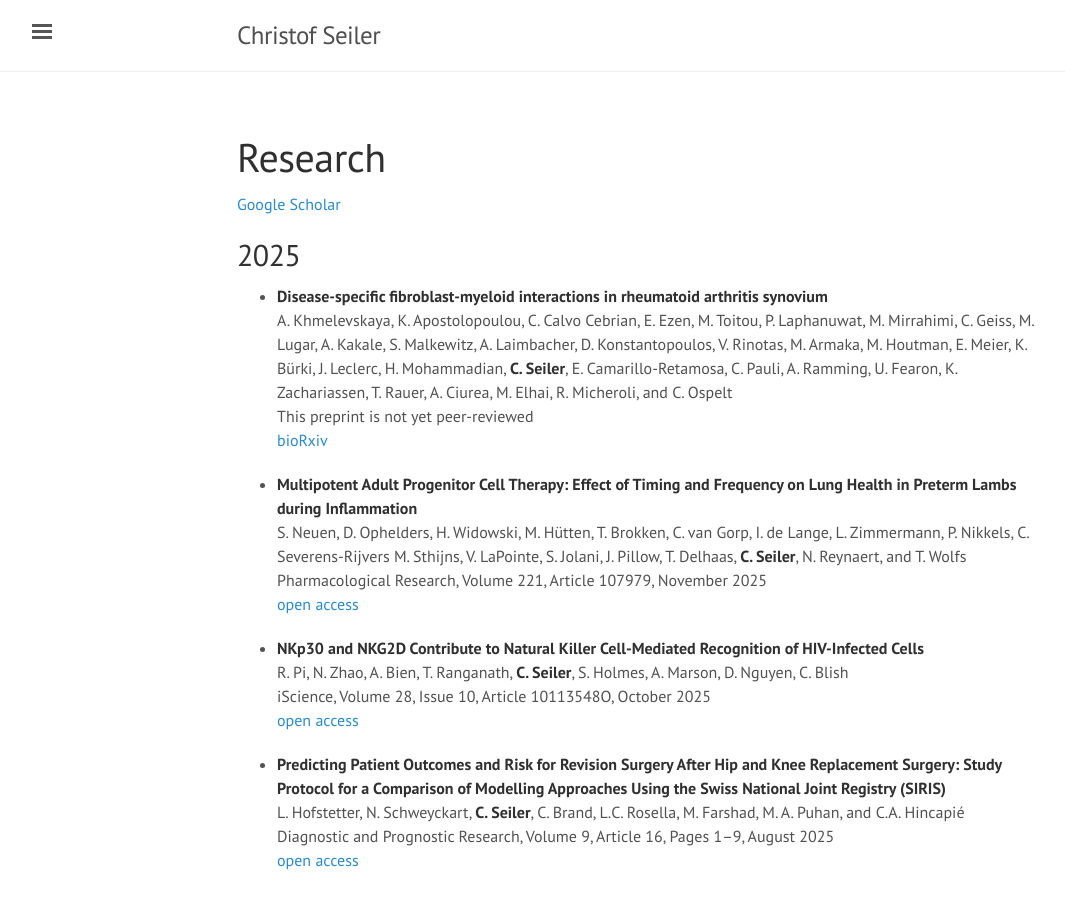
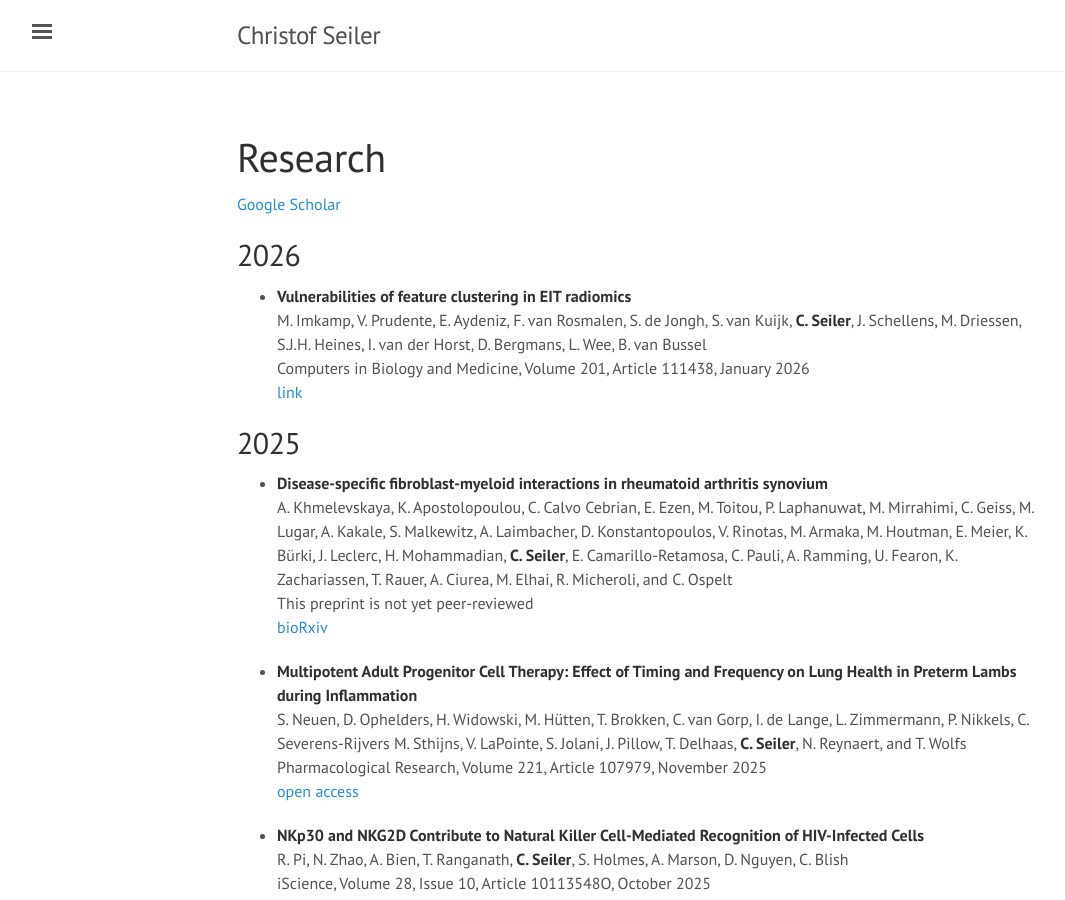
Before and after one commit to ChristofSeiler/ChristofSeiler.github.io, a Jekyll site: the page built from research.md, in a window 1280 px wide and 900 px high. Shown: the whole window, without its empty margins (3-1068 px from the left). Built offline with Jekyll 4.4.1, drawn with Linux system fonts in a browser that asks for light colours.

Commit message:
added maike's paper

```diff
--- a/research.md
+++ b/research.md
@@ -4,6 +4,13 @@ title: Research
 ---
 
 [Google Scholar](https://scholar.google.com/citations?user=fxMt84EAAAAJ&hl=en)
+
+## 2026
+
+* **Vulnerabilities of feature clustering in EIT radiomics** <br>
+M. Imkamp, V. Prudente, E. Aydeniz, F. van Rosmalen, S. de Jongh, S. van Kuijk, **C. Seiler**, J. Schellens, M. Driessen, S.J.H. Heines, I. van der Horst, D. Bergmans, L. Wee, B. van Bussel <br>
+Computers in Biology and Medicine, Volume 201, Article 111438, January 2026 <br>
+[link](https://authors.elsevier.com/c/1mMp82OYdBXT5)
 
 ## 2025
 
```
